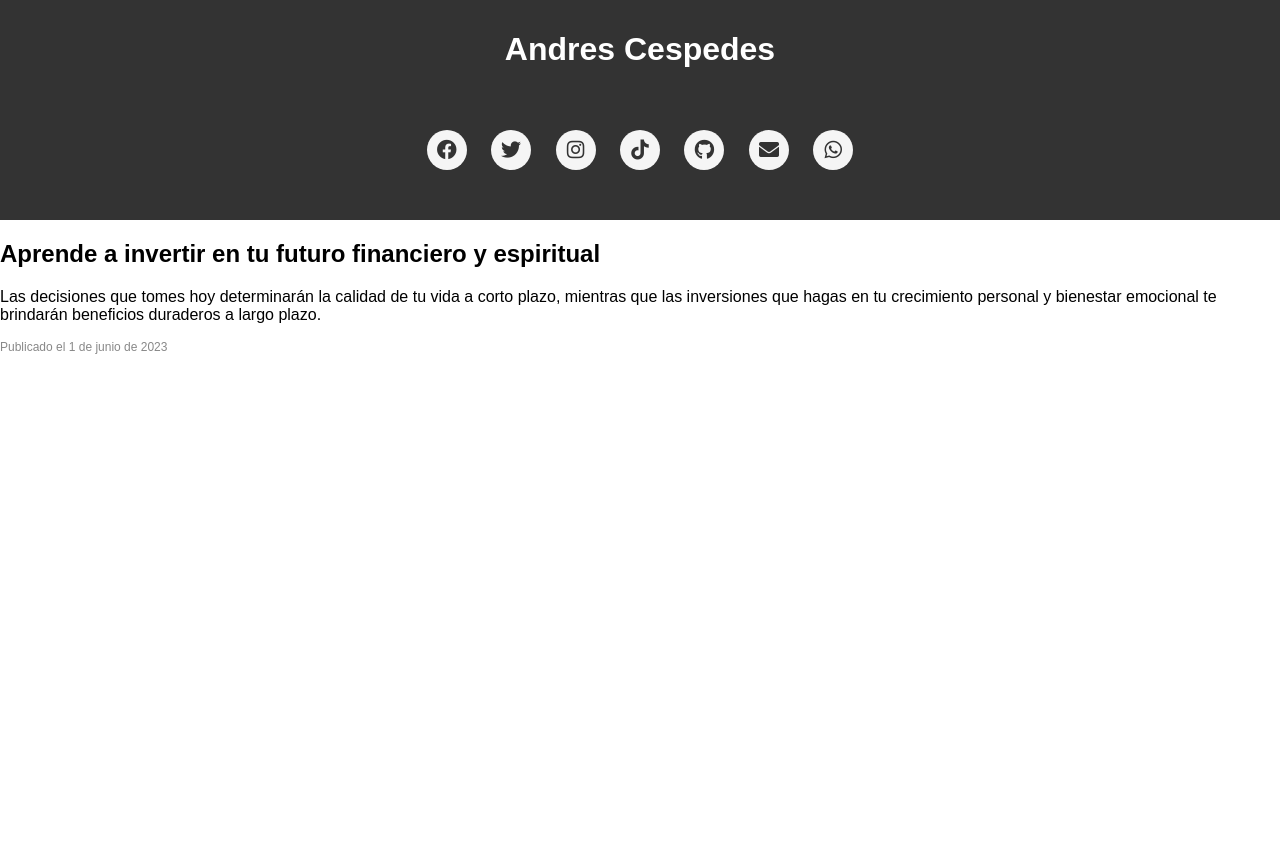
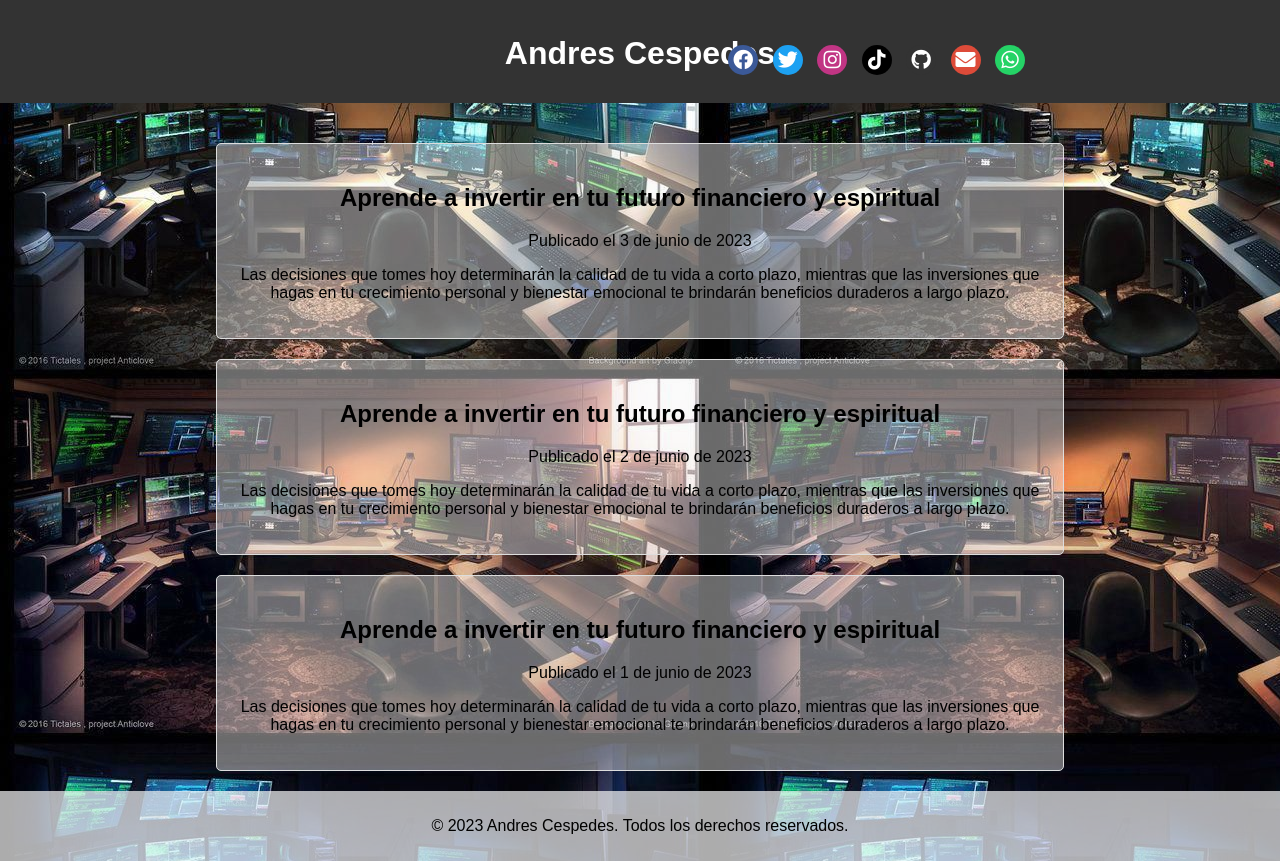
Before and after one commit to andrescespedesm/PaginaPersonal, a plain HTML site: page index.html in a window 1280 px wide. Before the commit the page ends 800 px from the top, so only its background shows below. Drawn offline with Linux system fonts and the light colour scheme.

Commit message:
correcion pagina

```diff
--- a/css/estilos.css
+++ /dev/null
@@ -1,65 +0,0 @@
- /* Estilos CSS */
- body {
-    font-family: Arial, sans-serif;
-    margin: 0;
-    padding: 0;
-  }
-
-  header {
-    background-color: #333;
-    color: #fff;
-    padding: 10px;
-    text-align: center;
-  }
-
-  .container {
-    max-width: 800px;
-    margin: 0 auto;
-    padding: 20px;
-  }
-
-  h1 {
-    text-align: center;
-  }
-
-  .social-icons {
-    text-align: center;
-    margin: 20px 0;
-  }
-
-  .social-icons a {
-    display: inline-block;
-    margin: 0 10px;
-    color: #333;
-    font-size: 20px;
-    text-decoration: none;
-  }
-
-  .social-icons a i {
-    display: block;
-    width: 40px;
-    height: 40px;
-    line-height: 40px;
-    text-align: center;
-    border-radius: 50%;
-    background-color: #f5f5f5;
-  }
-
-  .social-icons a i:hover {
-    background-color: #ddd;
-  }
-
-  .story {
-    margin-bottom: 20px;
-  }
-
-  .date {
-    font-size: 12px;
-    color: #888;
-  }
-
-  footer {
-    background-color: #f5f5f5;
-    padding: 10px;
-    text-align: center;
-  }
--- a/index.html
+++ b/index.html
@@ -5,12 +5,128 @@
   <meta name="viewport" content="width=device-width, initial-scale=1.0">
   <title>Andres Cespedes</title>
   <link rel="stylesheet" href="https://cdnjs.cloudflare.com/ajax/libs/font-awesome/5.15.3/css/all.min.css">
-  <link rel="stylesheet" href="./css/estilos.css">
+  <style>
+    /* Estilos CSS */
+    body {
+      font-family: Arial, sans-serif;
+      margin: 0;
+      padding: 0;
+      background-image: url('/imagenes/imagen4.png');
+    }
+
+    header {
+      background-color: #333;
+      color: #000000;
+      padding: 10px;
+      text-align: center;
+    }
+
+    .container {
+      max-width: 800px;
+      margin: 0 auto;
+      padding: 0px;
+      position: relative;
+      background-color: transparent;
+      color: #000000;
+    }
+
+    h1 {
+      text-align: center;
+      margin-top: 25px;
+      color: #ffffff;
+    }
+
+    .social-icons {
+      position: absolute;
+      top: 10px;
+      right: 10px;
+    }
+
+    .social-icons a {
+      display: inline-block;
+      margin: 0 5px;
+      color: #fff;
+      font-size: 20px;
+      text-decoration: none;
+    }
+
+    .social-icons a i {
+      display: block;
+      width: 30px;
+      height: 30px;
+      line-height: 30px;
+      text-align: center;
+      border-radius: 50%;
+    }
+
+    .social-icons a i.fa-facebook {
+      background-color: #3b5998;
+    }
+
+    .social-icons a i.fa-twitter {
+      background-color: #1da1f2;
+    }
+
+    .social-icons a i.fa-instagram {
+      background-color: #c13584;
+    }
+
+    .social-icons a i.fa-tiktok {
+      background-color: #000000;
+    }
+
+    .social-icons a i.fa-github {
+      background-color: #333333;
+    }
+
+    .social-icons a i.fa-envelope {
+      background-color: #dd4b39;
+    }
+
+    .social-icons a i.fa-whatsapp {
+      background-color: #25d366;
+    }
+
+    .main-container {
+      display: flex;
+      margin: 20px;
+    }
+
+    .sidebar {
+      width: 30%;
+      background-color: rgba(245, 245, 245, 0.7);
+      padding: 20px;
+    }
+
+    .sidebar h2 {
+      font-weight: bold;
+      color: #fff;
+    }
+
+    .story {
+      width: 65%;
+      background-color: rgba(245, 245, 245, 0.431);
+      padding: 20px;
+      margin-top: 20px;
+      text-align: center;
+      margin-left: auto;
+      margin-right: auto;
+      border: 1px solid #ddd;
+      border-radius: 5px;
+    }
+
+    footer {
+      background-color: rgba(245, 245, 245, 0.7);
+      padding: 10px;
+      text-align: center;
+      color: #fff;
+    }
+  </style>
 </head>
 <body>
   <header>
-    <h1>Andres Cespedes</h1>
     <div class="container">
+      <h1>Andres Cespedes</h1>
       <div class="social-icons">
         <a href="enlace-a-red-social1"><i class="fab fa-facebook"></i></a>
         <a href="enlace-a-red-social2"><i class="fab fa-twitter"></i></a>
@@ -23,13 +139,31 @@
     </div>
   </header>
 
-  <div class="story">
-    <h2>Aprende a invertir en tu futuro financiero y espiritual</h2>
-    <p>Las decisiones que tomes hoy determinarán la calidad de tu vida a corto plazo, mientras que las inversiones que hagas en tu crecimiento personal y bienestar emocional te brindarán beneficios duraderos a largo plazo.</p>
-    <p class="date">Publicado el 1 de junio de 2023</p>
-  </div>
+  <main class="main-container">
+    <div class="content">
+      <div class="story">
+        <h2>Aprende a invertir en tu futuro financiero y espiritual</h2>
+        <p class="date">Publicado el 3 de junio de 2023</p>
+        <p>Las decisiones que tomes hoy determinarán la calidad de tu vida a corto plazo, mientras que las inversiones que hagas en tu crecimiento personal y bienestar emocional te brindarán beneficios duraderos a largo plazo.</p>
+      </div>
+      <div class="story">
+        <h2>Aprende a invertir en tu futuro financiero y espiritual</h2>
+        <p class="date">Publicado el 2 de junio de 2023</p>
+        <p>Las decisiones que tomes hoy determinarán la calidad de tu vida a corto plazo, mientras que las inversiones que hagas en tu crecimiento personal y bienestar emocional te brindarán beneficios duraderos a largo plazo.</p>
+      </div>
+      <div class="story">
+        <h2>Aprende a invertir en tu futuro financiero y espiritual</h2>
+        <p class="date">Publicado el 1 de junio de 2023</p>
+        <p>Las decisiones que tomes hoy determinarán la calidad de tu vida a corto plazo, mientras que las inversiones que hagas en tu crecimiento personal y bienestar emocional te brindarán beneficios duraderos a largo plazo.</p>
+      </div>
+      <!-- Agrega más historias o entradas de blog aquí -->
+    </div>
+  </main>
 
-  <!-- Agrega más historias o entradas de blog aquí -->
-
+  <footer>
+    <div class="container">
+      <p>© 2023 Andres Cespedes. Todos los derechos reservados.</p>
+    </div>
+  </footer>
 </body>
 </html>
```
Also changed, not shown: imagenes/fondo.png (added), imagenes/fondo2.png (added), imagenes/fondo3.png (added), imagenes/imagen4.png (added), imagenes/programer.png (added).
